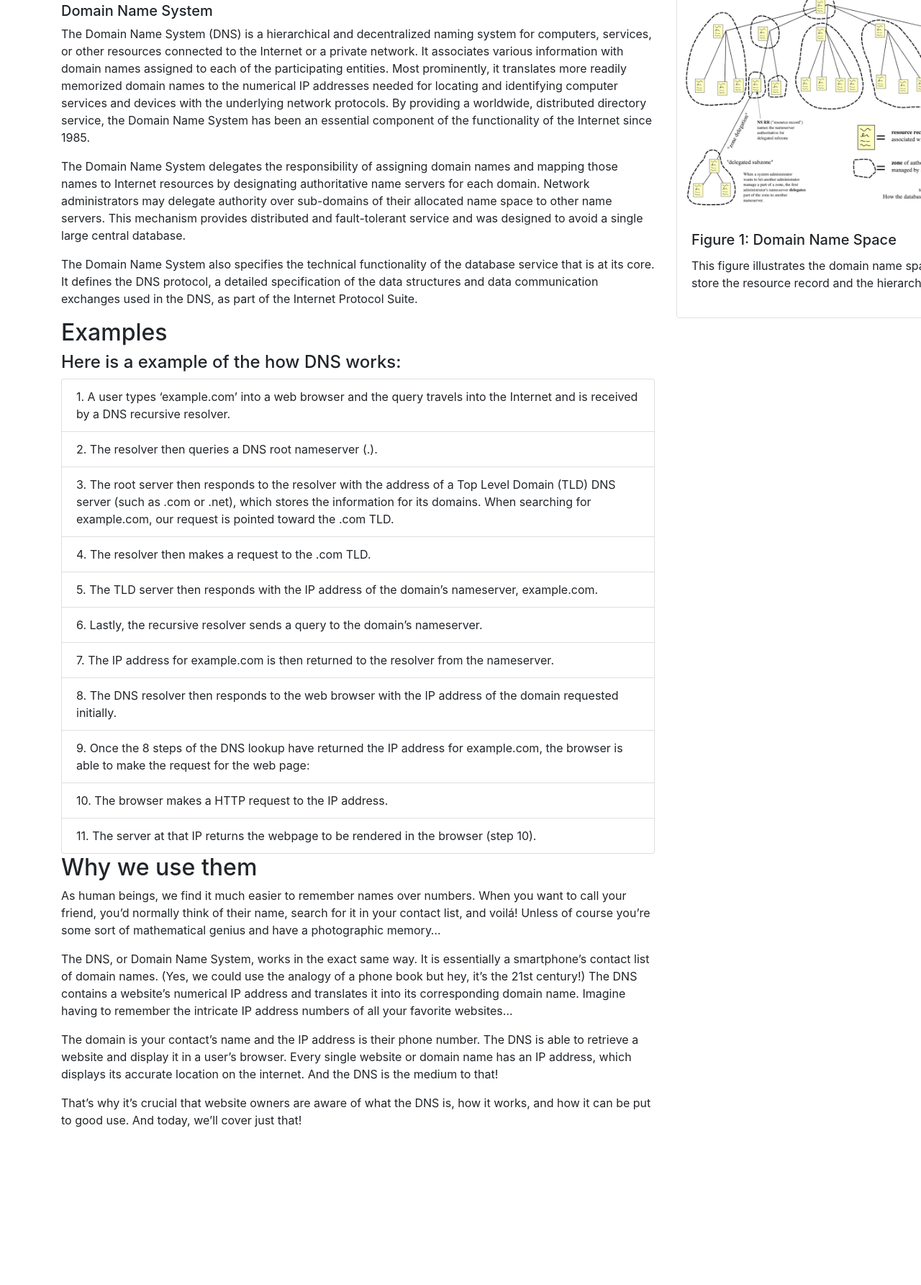
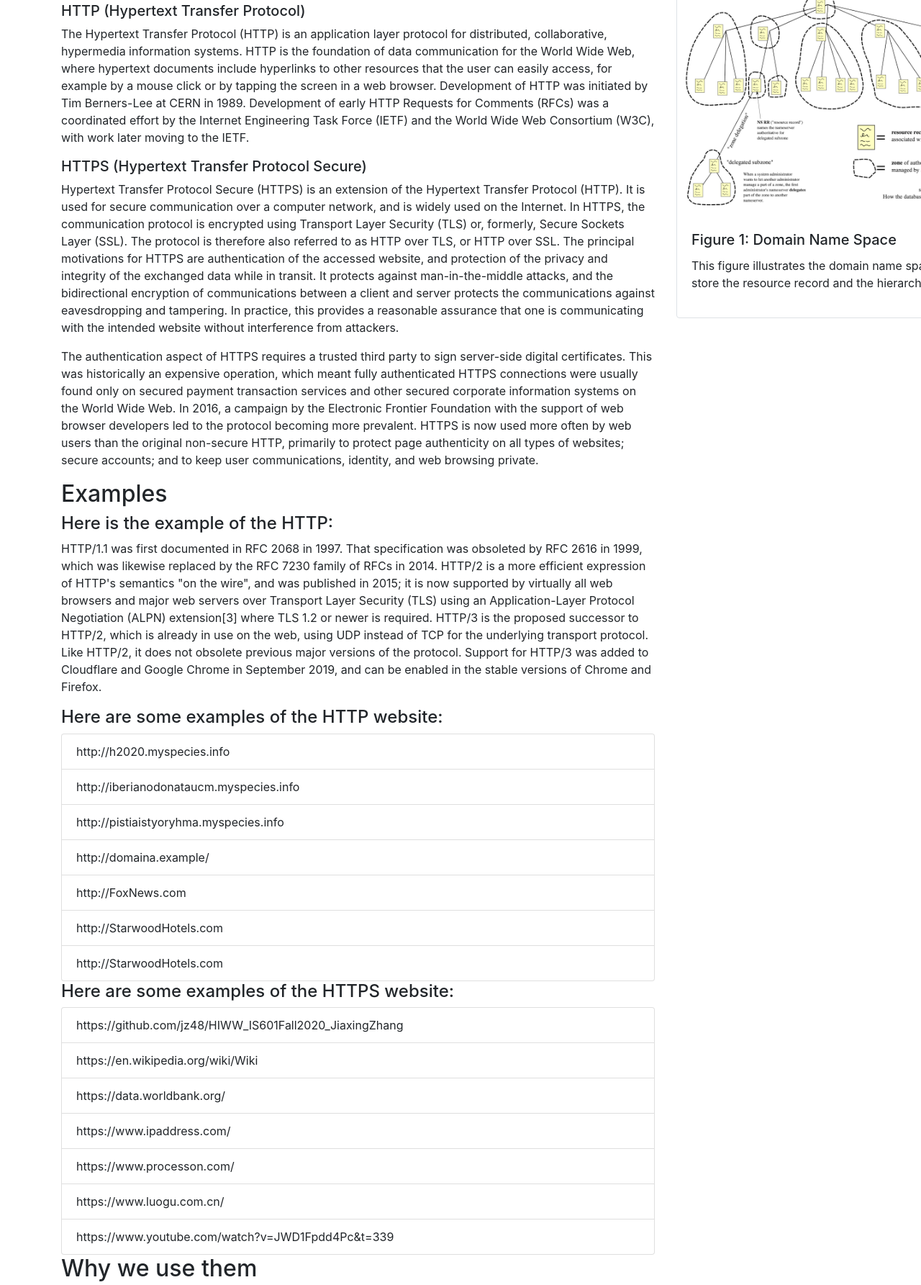
Before and after one commit to jz48/HIWW_IS601Fall2020_JiaxingZhang, a plain HTML site: page docs/topic4.html in a window 1280 px wide. Shown: the part 381-2166 px from the top of the page at 72% size. Before the commit the page ends 1965 px from the top, so only its background shows below. Drawn offline with nearby package versions, Linux system fonts and the light colour scheme.

Commit message:
FEATURE: Add content of HTTPS to topic 4 page

```diff
--- a/docs/topic4.html
+++ b/docs/topic4.html
@@ -60,7 +60,6 @@
     </div>
 </nav>
 
-
 <div class="jumbotron text-center">
     <h1 class="display-4">HTTP and HTTPS protocols</h1>
     <p class="lead">In this section, we will introduce what's HTTP and HTTPS protocols and how they work.</p>
@@ -70,27 +69,38 @@
     <div class="row">
         <div class="col-sm-9">
             <h2>Definitions</h2>
-            <h5>Domain Name System</h5>
+            <h5>HTTP (Hypertext Transfer Protocol)</h5>
             <p>
-                The Domain Name System (DNS) is a hierarchical and decentralized naming system for computers, services,
-                or other resources connected to the Internet or a private network. It associates various information
-                with domain names assigned to each of the participating entities. Most prominently, it translates more
-                readily memorized domain names to the numerical IP addresses needed for locating and identifying
-                computer services and devices with the underlying network protocols. By providing a worldwide,
-                distributed directory service, the Domain Name System has been an essential component of the
-                functionality of the Internet since 1985.
+                The Hypertext Transfer Protocol (HTTP) is an application layer protocol for distributed, collaborative,
+                hypermedia information systems. HTTP is the foundation of data communication for the World Wide Web,
+                where hypertext documents include hyperlinks to other resources that the user can easily access, for
+                example by a mouse click or by tapping the screen in a web browser.
+                Development of HTTP was initiated by Tim Berners-Lee at CERN in 1989. Development of early HTTP
+                Requests for Comments (RFCs) was a coordinated effort by the Internet Engineering Task Force (IETF)
+                and the World Wide Web Consortium (W3C), with work later moving to the IETF.
+            </p>
+            <h5>HTTPS (Hypertext Transfer Protocol Secure)</h5>
+            <p>
+                Hypertext Transfer Protocol Secure (HTTPS) is an extension of the Hypertext Transfer Protocol (HTTP).
+                It is used for secure communication over a computer network, and is widely used on the Internet.
+                In HTTPS, the communication protocol is encrypted using Transport Layer Security (TLS) or, formerly,
+                Secure Sockets Layer (SSL). The protocol is therefore also referred to as HTTP over TLS, or HTTP
+                over SSL.
+                The principal motivations for HTTPS are authentication of the accessed website, and protection of the
+                privacy and integrity of the exchanged data while in transit. It protects against man-in-the-middle
+                attacks, and the bidirectional encryption of communications between a client and server protects the
+                communications against eavesdropping and tampering. In practice, this provides a reasonable
+                assurance that one is communicating with the intended website without interference from attackers.
             </p>
             <p>
-                The Domain Name System delegates the responsibility of assigning domain names and mapping those names
-                to Internet resources by designating authoritative name servers for each domain. Network administrators
-                may delegate authority over sub-domains of their allocated name space to other name servers. This
-                mechanism provides distributed and fault-tolerant service and was designed to avoid a single large
-                central database.
-            </p>
-            <p>
-                The Domain Name System also specifies the technical functionality of the database service that is at
-                its core. It defines the DNS protocol, a detailed specification of the data structures and data
-                communication exchanges used in the DNS, as part of the Internet Protocol Suite.
+                The authentication aspect of HTTPS requires a trusted third party to sign server-side digital
+                certificates. This was historically an expensive operation, which meant fully authenticated HTTPS
+                connections were usually found only on secured payment transaction services and other secured corporate
+                information systems on the World Wide Web. In 2016, a campaign by the Electronic Frontier Foundation
+                with the support of web browser developers led to the protocol becoming more prevalent. HTTPS is now
+                used more often by web users than the original non-secure HTTP, primarily to protect page authenticity
+                on all types of websites; secure accounts; and to keep user communications, identity, and web browsing
+                private.
             </p>
         </div>
         <div class="col-sm-3">
@@ -110,34 +120,43 @@
         <div class="col-sm-9">
             <h2>Examples</h2>
             <h4>
-                Here is a example of the how DNS works:
+                Here is the example of the HTTP:
+            </h4>
+            <p>
+                HTTP/1.1 was first documented in RFC 2068 in 1997. That specification was obsoleted by RFC 2616 in
+                1999, which was likewise replaced by the RFC 7230 family of RFCs in 2014.
+                HTTP/2 is a more efficient expression of HTTP's semantics "on the wire", and was published in 2015; it
+                is now supported by virtually all web browsers and major web servers over Transport Layer Security
+                (TLS) using an Application-Layer Protocol Negotiation (ALPN) extension[3] where TLS 1.2 or newer is
+                required.
+                HTTP/3 is the proposed successor to HTTP/2, which is already in use on the web, using UDP instead
+                of TCP for the underlying transport protocol. Like HTTP/2, it does not obsolete previous major versions
+                of the protocol. Support for HTTP/3 was added to Cloudflare and Google Chrome in September 2019,
+                and can be enabled in the stable versions of Chrome and Firefox.
+            </p>
+            <h4>
+                Here are some examples of the HTTP website:
             </h4>
             <ul class="list-group">
-                <li class="list-group-item">1. A user types ‘example.com’ into a web browser and the query travels
-                    into the Internet and is received by a DNS recursive resolver.
-                </li>
-                <li class="list-group-item">2. The resolver then queries a DNS root nameserver (.).</li>
-                <li class="list-group-item">3. The root server then responds to the resolver with the address of a
-                    Top Level Domain (TLD) DNS server (such as .com or .net), which stores the information for
-                    its domains. When searching for example.com, our request is pointed toward the .com TLD.
-                </li>
-                <li class="list-group-item">4. The resolver then makes a request to the .com TLD.</li>
-                <li class="list-group-item">5. The TLD server then responds with the IP address of the domain’s
-                    nameserver, example.com.</li>
-                <li class="list-group-item">6. Lastly, the recursive resolver sends a query to the domain’s
-                    nameserver.</li>
-                <li class="list-group-item">7. The IP address for example.com is then returned to the resolver from
-                    the nameserver.</li>
-                <li class="list-group-item">8. The DNS resolver then responds to the web browser with the IP address
-                    of the domain requested initially.</li>
-                <li class="list-group-item">9. Once the 8 steps of the DNS lookup have returned the IP address for
-                    example.com, the browser is able to make the request for the web page:
-                </li>
-                <li class="list-group-item">10. The browser makes a HTTP request to the IP address.
-                </li>
-                <li class="list-group-item">11. The server at that IP returns the webpage to be rendered in the
-                    browser (step 10).
-                </li>
+                <li class="list-group-item">http://h2020.myspecies.info</li>
+                <li class="list-group-item">http://iberianodonataucm.myspecies.info</li>
+                <li class="list-group-item">http://pistiaistyoryhma.myspecies.info</li>
+                <li class="list-group-item">http://domaina.example/</li>
+                <li class="list-group-item">http://FoxNews.com</li>
+                <li class="list-group-item">http://StarwoodHotels.com</li>
+                <li class="list-group-item">http://StarwoodHotels.com</li>
+            </ul>
+            <h4>
+                Here are some examples of the HTTPS website:
+            </h4>
+            <ul class="list-group">
+                <li class="list-group-item">https://github.com/jz48/HIWW_IS601Fall2020_JiaxingZhang</li>
+                <li class="list-group-item">https://en.wikipedia.org/wiki/Wiki</li>
+                <li class="list-group-item">https://data.worldbank.org/</li>
+                <li class="list-group-item">https://www.ipaddress.com/</li>
+                <li class="list-group-item">https://www.processon.com/</li>
+                <li class="list-group-item">https://www.luogu.com.cn/</li>
+                <li class="list-group-item">https://www.youtube.com/watch?v=JWD1Fpdd4Pc&t=339</li>
             </ul>
         </div>
         <div class="col-sm-3">
@@ -148,26 +167,13 @@
         <div class="col-sm-9">
             <h2>Why we use them</h2>
             <p>
-                As human beings, we find it much easier to remember names over numbers. When you want to call
-                your friend, you’d normally think of their name, search for it in your contact list, and voilá!
-                Unless of course you’re some sort of mathematical genius and have a photographic memory…
+                It because of that HTTP is an application layer protocol for distributed, collaborative,
+                hypermedia information systems, which could help users easily access the hypertext documents include
+                hyperlinks to other resources, for example by a mouse click or by tapping the screen in a web browser.
             </p>
             <p>
-                The DNS, or Domain Name System, works in the exact same way. It is essentially a smartphone’s
-                contact list of domain names. (Yes, we could use the analogy of  a phone book but hey, it’s the
-                21st century!) The DNS contains a website’s numerical IP address and translates it into its
-                corresponding domain name. Imagine having to remember the intricate IP address numbers of all
-                your favorite websites…
-            </p>
-            <p>
-                The domain is your contact’s name and the IP address is their phone number.
-                The DNS is able to retrieve a website and display it in a user’s browser. Every single website
-                or domain name has an IP address, which displays its accurate location on the internet. And the
-                DNS is the medium to that!
-            </p>
-            <p>
-                That’s why it’s crucial that website owners are aware of what the DNS is, how it works, and how it
-                can be put to good use. And today, we’ll cover just that!
+                Because as an extension of the HTTP, in HTTPS, the communication protocol is encrypted using Transport
+                Layer Security (TLS) or, formerly, Secure Sockets Layer (SSL) with higher security.
             </p>
         </div>
         <div class="col-sm-3">
```
